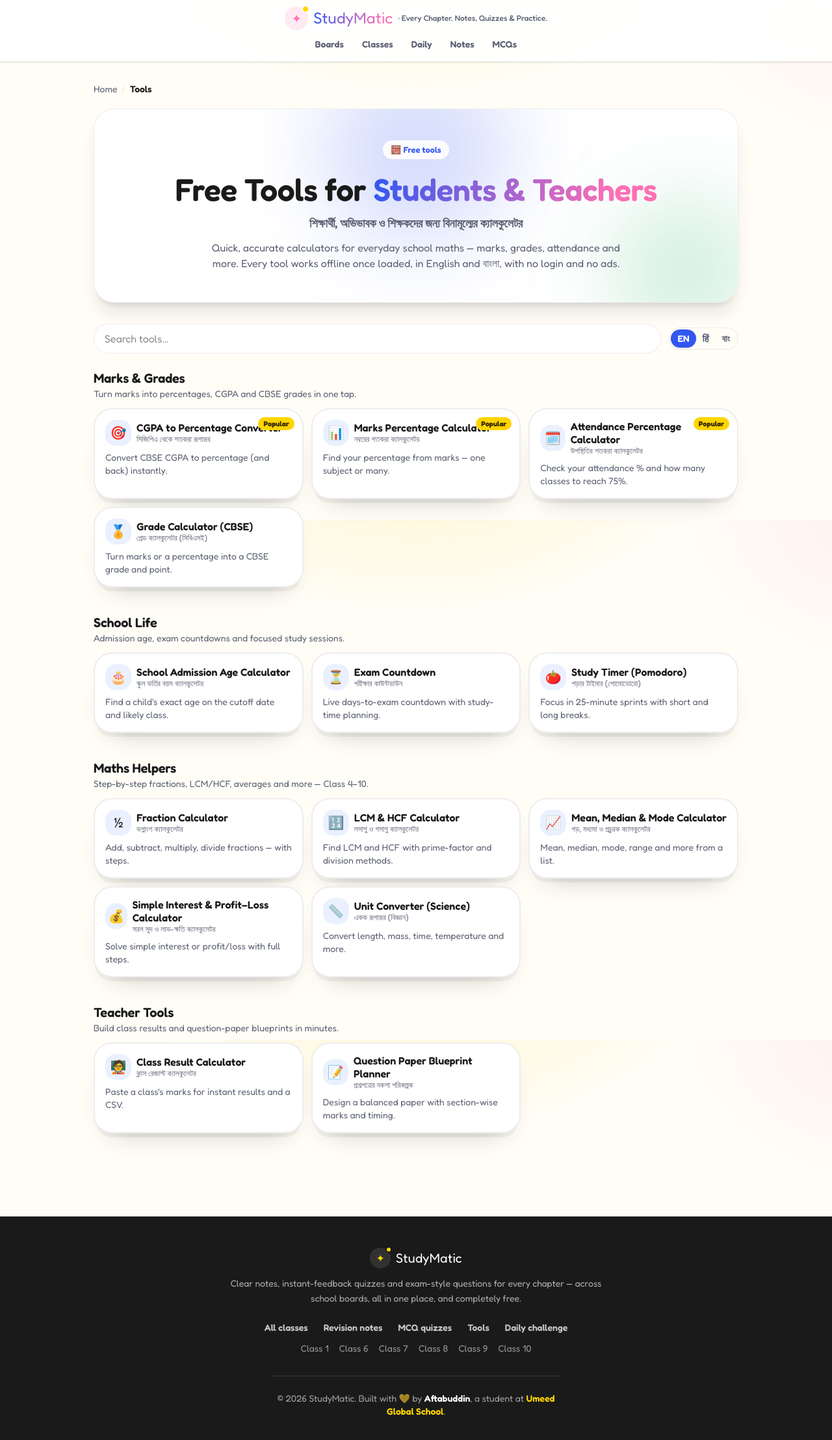
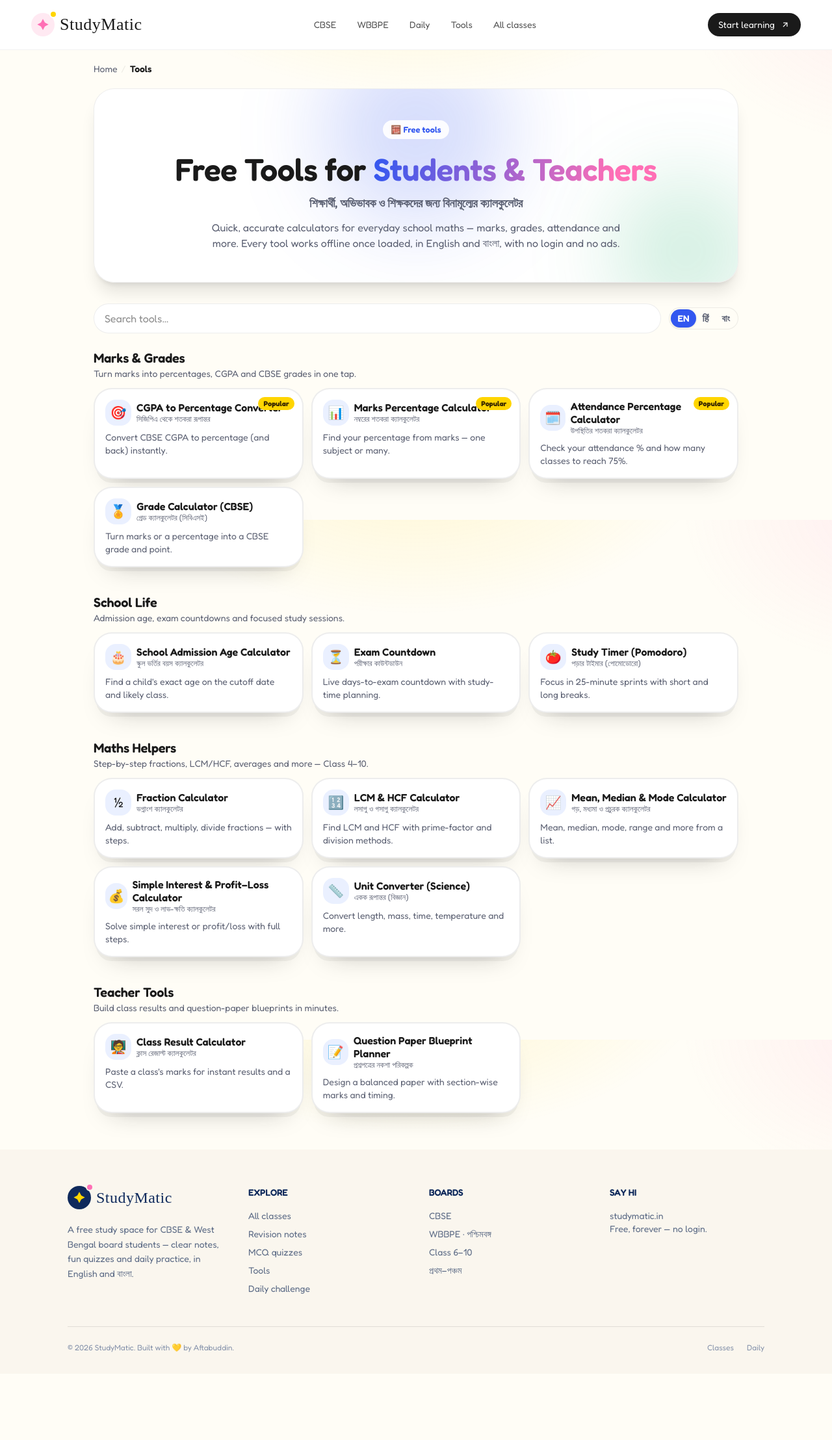
Before and after one commit to codersorbit/quizgyan, a Next.js app: page /tools in a window 1280 px wide. Shown: the top 2216 px of the page at 65% size. After the commit the page ends 2114 px from the top, so only its background shows below. Built offline with nearby package versions, Linux system fonts and the light colour scheme; a web font is replaced by a local one.

Commit message:
homepage on all other page style copy

```diff
--- a/app/(app)/layout.tsx
+++ b/app/(app)/layout.tsx
@@ -1,16 +1,12 @@
-import { SiteHeader } from "@/components/SiteHeader";
-import { SiteFooter } from "@/components/SiteFooter";
-
+// Site chrome (TopNav + FooterSection) now lives in the root layout so every
+// page shares the homepage's header, footer and overall feel. This layout only
+// constrains content width and clears the fixed TopNav (~76px tall).
 export default function ContentLayout({
   children,
 }: {
   children: React.ReactNode;
 }) {
   return (
-    <>
-      <SiteHeader />
-      <main className="mx-auto max-w-5xl px-4 py-8">{children}</main>
-      <SiteFooter />
-    </>
+    <main className="mx-auto max-w-5xl px-4 pt-24 pb-14">{children}</main>
   );
 }
--- a/app/layout.tsx
+++ b/app/layout.tsx
@@ -4,6 +4,8 @@
 import { JsonLd } from "@/components/JsonLd";
 import { organizationLd, websiteLd } from "@/lib/seo";
 import { StreakMigration } from "@/components/StreakMigration";
+import TopNav from "@/components/home/TopNav";
+import FooterSection from "@/components/home/FooterSection";
 
 export const metadata: Metadata = {
   metadataBase: new URL(site.url),
@@ -45,7 +47,9 @@
         />
         <JsonLd data={[websiteLd(), organizationLd()]} />
         <StreakMigration />
+        <TopNav />
         {children}
+        <FooterSection />
       </body>
     </html>
   );
--- a/app/page.tsx
+++ b/app/page.tsx
@@ -1,4 +1,3 @@
-import TopNav from "@/components/home/TopNav";
 import HeroMaskSection from "@/components/home/HeroMaskSection";
 import IntroSection from "@/components/home/IntroSection";
 import StagesSection from "@/components/home/StagesSection";
@@ -8,12 +7,9 @@
 import ClassesSection from "@/components/home/ClassesSection";
 import TestimonialsSection from "@/components/home/TestimonialsSection";
 import CTASection from "@/components/home/CTASection";
-import FooterSection from "@/components/home/FooterSection";
 
 export default function HomePage() {
   return (
-    <>
-      <TopNav />
     <div className="relative bg-[#FFD500]">
       <HeroMaskSection />
       <div className="relative z-[40]">
@@ -25,9 +21,7 @@
         <ClassesSection />
         <TestimonialsSection />
         <CTASection />
-          <FooterSection />
       </div>
     </div>
-    </>
   );
 }
--- a/components/SiteHeader.tsx
+++ b/components/SiteHeader.tsx
@@ -19,7 +19,7 @@
             · {site.tagline}
           </span>
         </Link>
-        <nav className="mt-1.5 flex items-center justify-center gap-1 text-sm font-semibold text-muted">
+        <nav className="mt-1.5 flex flex-wrap items-center justify-center gap-1 text-sm font-semibold text-muted">
           <Link href="/#boards" className="rounded-full px-3 py-1.5 transition hover:bg-white/70 hover:text-cobalt">
             Boards
           </Link>
@@ -33,6 +33,9 @@
           <Link href="/mcqs" className="rounded-full px-3 py-1.5 transition hover:bg-white/70 hover:text-cobalt">
             MCQs
           </Link>
+          <Link href="/tools" className="rounded-full px-3 py-1.5 transition hover:bg-white/70 hover:text-cobalt">
+            Tools
+          </Link>
         </nav>
       </div>
     </header>
--- a/components/home/FooterSection.tsx
+++ b/components/home/FooterSection.tsx
@@ -29,6 +29,7 @@
                 { label: "All classes", href: "/cbse" },
                 { label: "Revision notes", href: "/notes" },
                 { label: "MCQ quizzes", href: "/mcqs" },
+                { label: "Tools", href: "/tools" },
                 { label: "Daily challenge", href: "/daily" },
               ].map((l) => (
                 <li key={l.label}><a href={l.href} className="hover:text-[#FF6FB5] transition-colors cursor-pointer">{l.label}</a></li>
--- a/components/home/TopNav.tsx
+++ b/components/home/TopNav.tsx
@@ -24,7 +24,8 @@
         <a href="/cbse" className="hover:text-[#1A1A1A] transition-colors whitespace-nowrap cursor-pointer">CBSE</a>
         <a href="/wbbpe" className="hover:text-[#1A1A1A] transition-colors whitespace-nowrap cursor-pointer">WBBPE</a>
         <a href="/daily" className="hover:text-[#1A1A1A] transition-colors whitespace-nowrap cursor-pointer">Daily</a>
-        <a href="#boards" className="hover:text-[#1A1A1A] transition-colors whitespace-nowrap cursor-pointer">All classes</a>
+        <a href="/tools" className="hover:text-[#1A1A1A] transition-colors whitespace-nowrap cursor-pointer">Tools</a>
+        <a href="/#boards" className="hover:text-[#1A1A1A] transition-colors whitespace-nowrap cursor-pointer">All classes</a>
       </nav>
       <a
         href="/cbse"
```
Lines whose indentation alone changed are shown as unchanged.
